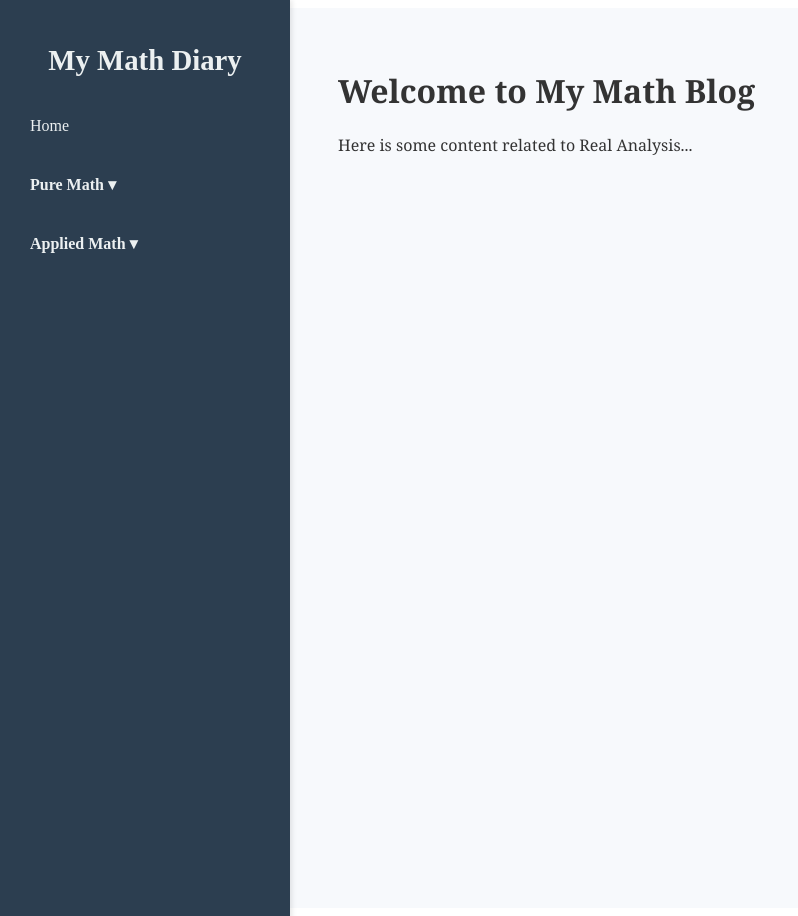
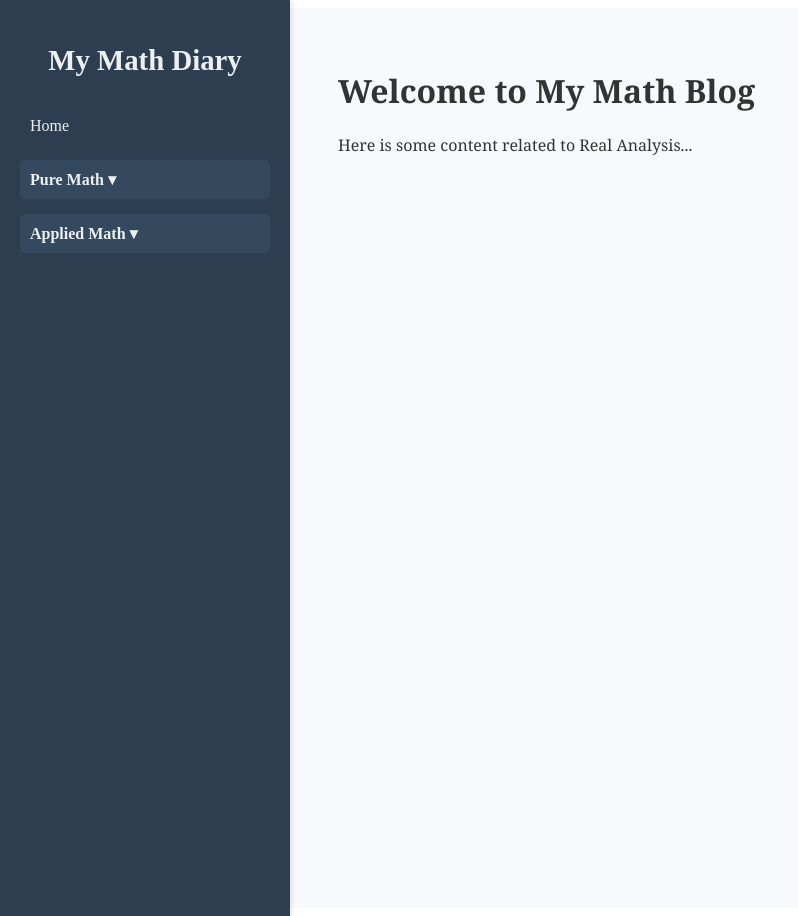
Before and after one commit to GitDisciplined/GitDisciplined.github.io, a Jekyll site: the page built from index.md, in a window 1280 px wide. Shown: the whole page, without its empty margins (0-798 px from the left). Built offline with Jekyll 4.4.1, drawn with Linux system fonts in a browser that asks for light colours.

Commit message:
Update style.css

```diff
--- a/assets/css/style.css
+++ b/assets/css/style.css
@@ -1,17 +1,18 @@
-/* === Sidebar Styles === */
+/* Sidebar Styles */
 .sidebar {
-  width: 250px;                    /* Sidebar width */
-  height: 100vh;                   /* Full screen height */
-  position: fixed;                 /* Sidebar stays fixed on the left */
+  width: 250px;  /* Sidebar width */
+  height: 100vh;  /* Full screen height */
+  position: fixed;  /* Sidebar stays fixed on the left */
   top: 0;
   left: 0;
-  background-color: #2c3e50;       /* Dark background color */
-  color: #ecf0f1;                  /* Text color */
+  background-color: #2c3e50;  /* Dark sidebar color */
+  color: #ecf0f1;  /* Text color */
   padding: 20px;
-  box-shadow: 2px 0 5px rgba(0,0,0,0.1); /* Subtle shadow effect */
+  box-shadow: 2px 0 5px rgba(0, 0, 0, 0.1);
   overflow-y: auto;
 }
 
+/* Title in Sidebar */
 .sidebar h2 {
   font-size: 1.8em;
   text-align: center;
@@ -19,14 +20,14 @@
   color: #ecf0f1;
 }
 
-/* Sidebar List */
+/* List styling for sidebar items */
 .sidebar ul {
   list-style-type: none;
   padding: 0;
 }
 
 .sidebar ul li {
-  margin-bottom: 20px;
+  margin-bottom: 15px;  /* Add space between list items */
 }
 
 /* Sidebar links */
@@ -39,18 +40,22 @@
   transition: background-color 0.3s ease;
 }
 
+/* Sidebar links hover effect */
 .sidebar a:hover {
-  background-color: #34495e; /* Darker hover effect */
+  background-color: #34495e;
 }
 
-/* === Pure Math Dropdown === */
+/* Pure Math and Applied Math dropdown menus */
 .has-dropdown > a {
   font-weight: bold;
   cursor: pointer;
   padding: 10px;
+  background-color: #34495e;  /* Background for the parent link */
+  border-radius: 5px;
+  margin-bottom: 10px;
 }
 
-/* Hide the dropdown by default */
+/* Dropdown menu styling (hidden by default) */
 .dropdown {
   display: none;
   list-style: none;
@@ -58,7 +63,7 @@
   margin-top: 10px;
 }
 
-/* Show the dropdown when hovering over the parent (Pure Math) */
+/* Display the dropdown on hover */
 .has-dropdown:hover .dropdown {
   display: block;
 }
@@ -67,17 +72,18 @@
 .dropdown li a {
   font-size: 1em;
   padding-left: 15px;
-  background-color: #34495e;
+  background-color: #5d6d7e;  /* Lighter background for sub-menu items */
   border-radius: 5px;
 }
 
+/* Dropdown item hover effect */
 .dropdown li a:hover {
-  background-color: #5d6d7e; /* Slightly lighter hover for dropdown */
+  background-color: #7f8c8d;
 }
 
-/* === Main Content Area === */
+/* Main Content Area */
 .main-content {
-  margin-left: 270px; /* Space to prevent overlap with sidebar */
+  margin-left: 270px;  /* Push content right to avoid overlap with sidebar */
   padding: 40px 60px;
   background-color: #f7f9fc;
   min-height: 100vh;
```
